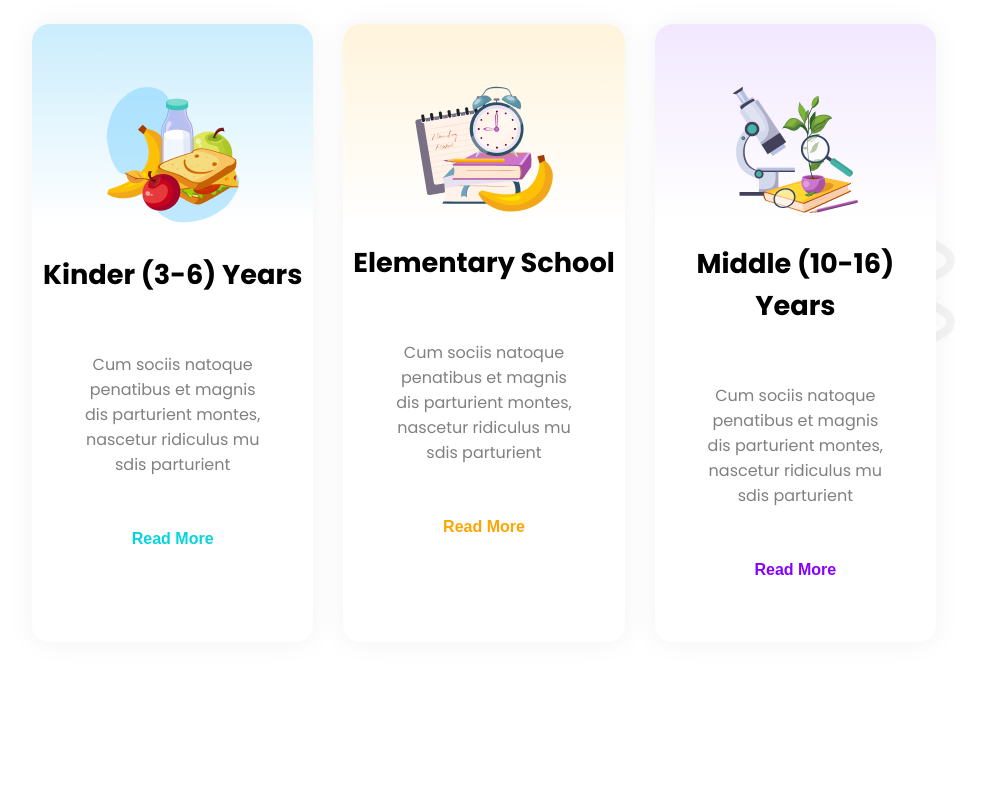
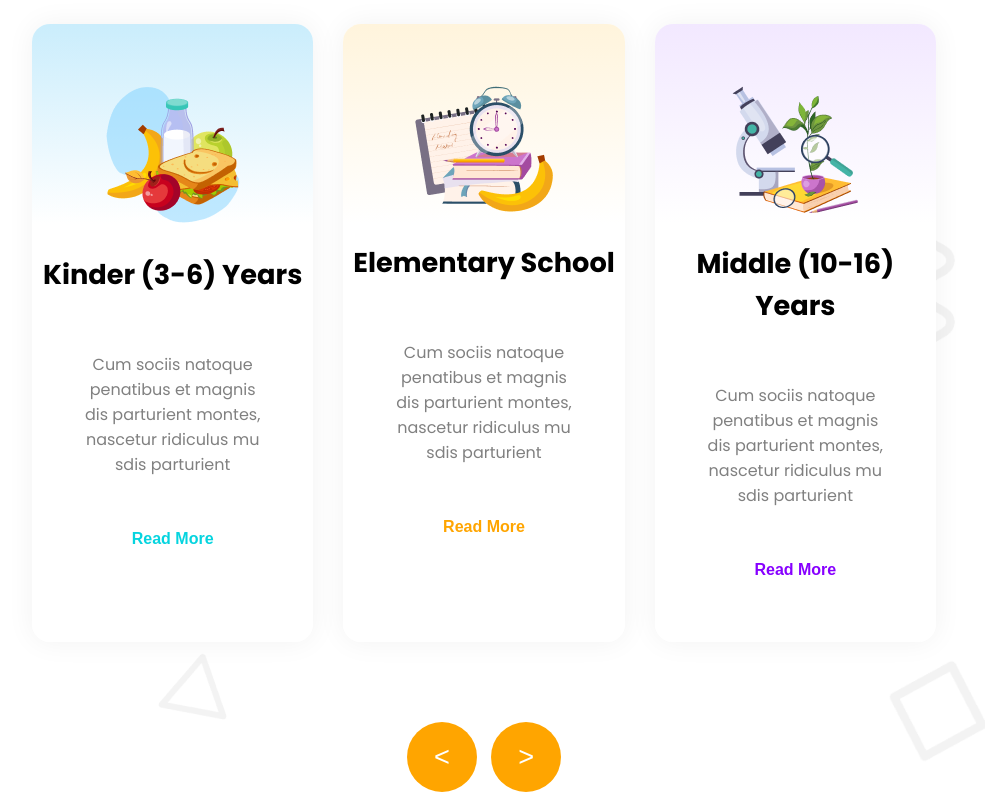
Before and after one commit to shehab99d/my-assignment-2, a plain HTML site: page index.html in a window 1280 px wide. Shown: the part 1257-2057 px from the top of the page, without its empty margins (156-1141 px from the left). Before the commit the page ends 1979 px from the top, so only its background shows below. Drawn offline with Linux system fonts and the light colour scheme; a web font is replaced by a local one.

Commit message:
added the left right arow button and responsive part also

```diff
--- a/index.html
+++ b/index.html
@@ -78,6 +78,10 @@
                     <a href=""><button style="color: #8700FF;" class="container-button">Read More</button></a>
                 </div>
             </div>
+            <div class="aro-button">
+                <button class="button-left"> < </button>
+                <button class="button-right"> > </button>
+            </div>
         </section>
     </main>
     <footer>
--- a/styles/styles.css
+++ b/styles/styles.css
@@ -149,6 +149,31 @@ nav ul li a{
 .container-image{
     padding-top: 62px;
 }
+.aro-button{
+    text-align: center;
+
+
+
+}
+ .button-left{
+    width: 70px;
+    height: 70px;
+    border-radius: 50%;
+    border: none;
+    font-size: 1.70rem;
+    margin-right: 10px;
+    color: white;
+    background-color: orange;
+ }
+ .button-right{
+    width: 70px;
+    height: 70px;
+    border-radius: 50%;
+    border: none;
+    font-size: 1.70rem;
+    color: white;
+    background-color: orange;
+ }
 
 /* scroling text */
 .scroll{
@@ -180,6 +205,9 @@ nav ul li a{
 
 /* Responsive for mobile devices */
 @media screen and (max-width:576px) {
+    .aro-button{
+        display: none;
+    }
     br {
         display: none;
     }
```
